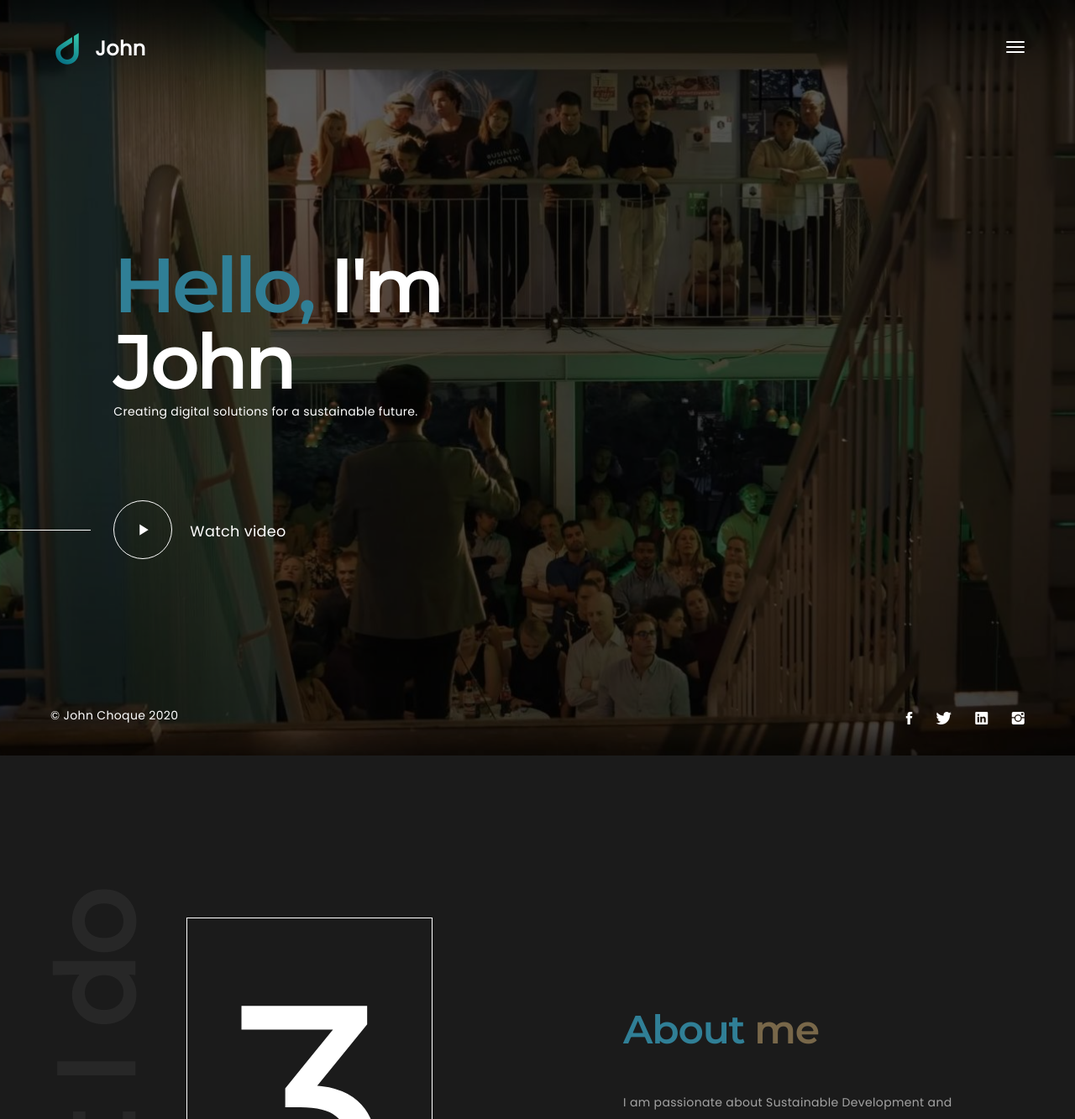
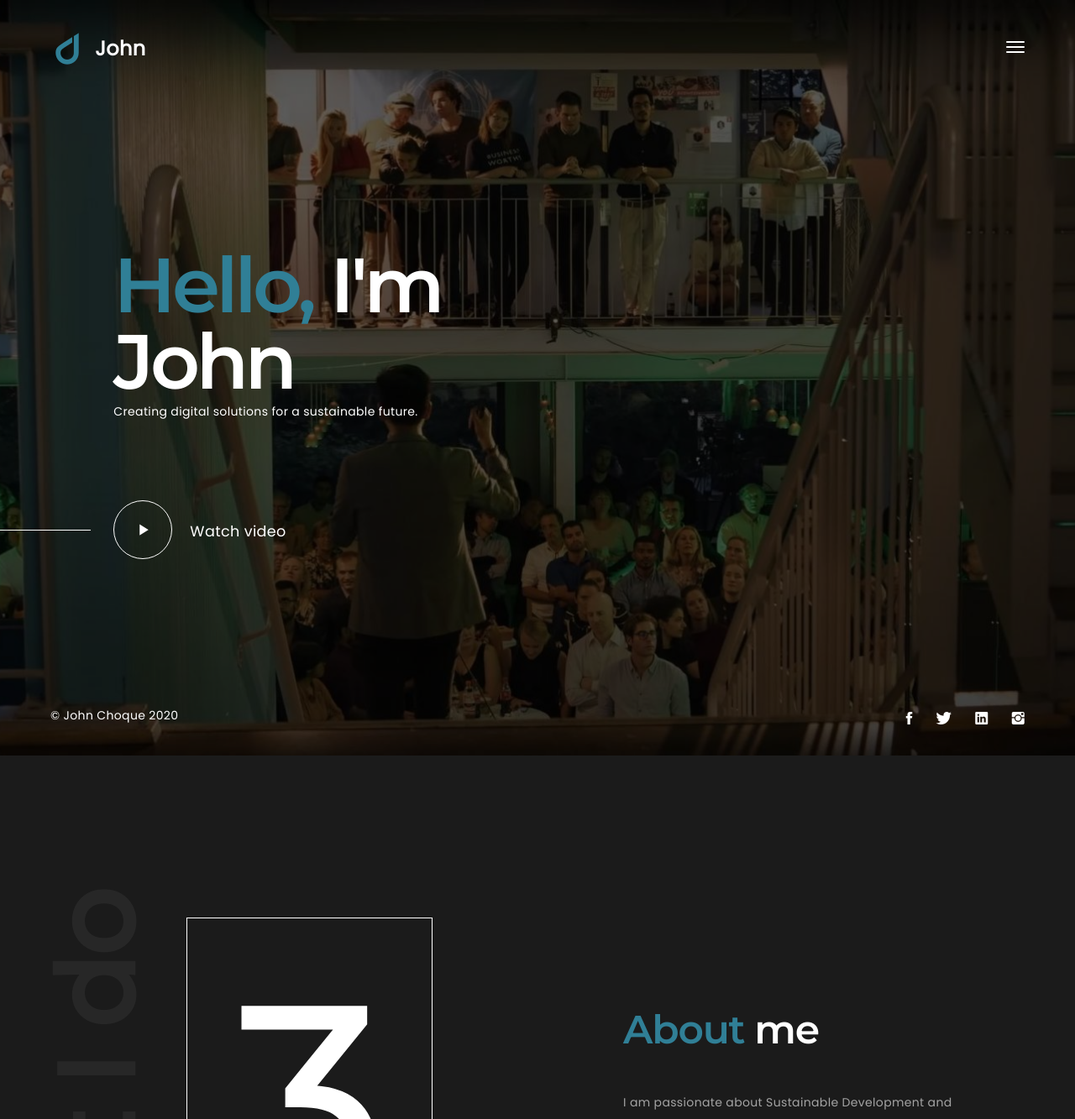
Before and after one commit to thethoughtfulmillennial/thethoughtfulmillennial.github.io, a Jekyll site: the page built from index.html, in a window 1280 px wide. Shown: the top 1333 px of the page at 84% size. Built offline with Jekyll 4.4.1, drawn with Linux system fonts in a browser that asks for light colours; some web fonts are replaced.

Commit message:
Updating style.

```diff
--- a/assets/css/style.css
+++ b/assets/css/style.css
@@ -1250,6 +1250,7 @@
   letter-spacing: -0.025em;
   line-height: 1.33333;
   margin:0 0 3rem;
+  color: white;
 }
 
 .display-1{
@@ -1577,7 +1578,7 @@
 }
 
 .project-row a{
-  opacity: 0.5;
+  opacity: 0.7;
 }
 
 .project-detail-row{
@@ -1661,7 +1662,7 @@
   .view-all-projects,
   .project-row,
   .project-detail-row{
-    padding-left: 20%;
+    padding-left: 10%;
   }
 
   .project-title{
@@ -2246,11 +2247,11 @@
 }
 
 .list-item .caption-inner {
-	position: absolute;
-	left: 0;
-	top: 50%;
-	width: 100%;
-	margin-top: -20px;
+  position: absolute;
+  top: 0;
+  left: 0;
+  width: 100%;
+  height: 100%;
 }
 
 .caption-inner .portfolio-item-title {
--- a/projects.html
+++ b/projects.html
@@ -49,7 +49,7 @@
 								<div class="my-5">
 									<div class="row justify-content-center">
 										{% assign ordered_projects = site.projects | sort:"order" %}
-										{% for project in ordered_projects limit:3 %}
+										{% for project in ordered_projects %}
 										<div class="col-12 col-sm-6 col-lg list-item">
 											<figure>
 												<img class="img-fluid"
```
Also changed, not shown: assets/images/logo.png.
